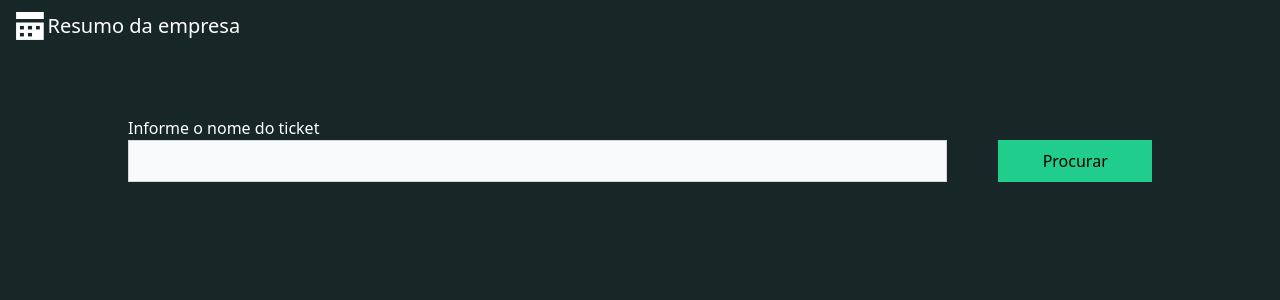
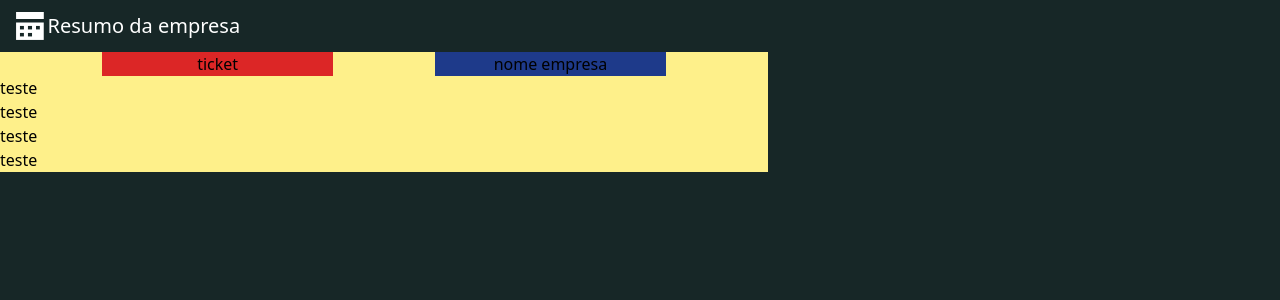
Before and after one commit to JoiceDoll/stock-exchange, a React (Vite) app in the folder Client/: page /companySummary in a window 1280 px wide. Shown: the top 300 px of the page. Built offline with nearby package versions, Linux system fonts and the light colour scheme; no server answers.

Commit message:
feat: informations enterprises style inited

```diff
--- a/Client/src/pages/companySummary/index.tsx
+++ b/Client/src/pages/companySummary/index.tsx
@@ -6,7 +6,7 @@ import { api } from "../../services/api";
 
 export default function Company() {
   const [data, setData] = React.useState("");
-  const [showTicket, setShowTicket] = React.useState(false);
+  const [showTicket, setShowTicket] = React.useState(true);
   const validationSchema = Yup.object({
     ticket: Yup.string().required("Informe o nome do ticket."),
   });
@@ -32,13 +32,16 @@ export default function Company() {
   return (
     <>
       <div className=" w-screen h-screen">
-        {showTicket === false && (
-          <div className="w-screen">
-            <div className="flex  w-[20%] justify-evenly p-3">
-              <img src={EnterpriseWhiteIcon} alt="Enterprise white icon" className="w-[12%] h-[12%]" />
-              <h1 className="text-xl text-white">Resumo da empresa</h1>
-            </div>
-
+        <div className="w-screen">
+          <div className="flex w-[20%] justify-evenly p-3">
+            <img
+              src={EnterpriseWhiteIcon}
+              alt="Enterprise white icon"
+              className="w-[12%] h-[12%]"
+            />
+            <h1 className="text-xl text-white">Resumo da empresa</h1>
+          </div>
+          {showTicket === false && (
             <div className=" w-full flex justify-center my-[5%]">
               <Formik
                 initialValues={initialValues}
@@ -74,9 +77,26 @@ export default function Company() {
                 </Form>
               </Formik>
             </div>
-          </div>
-        )}
-        {showTicket === true && <h1>teste</h1>}
+          )}
+          {showTicket === true && (
+            <div>
+              <div className="w-[60%] bg-yellow-200">
+                <div className="w-full flex justify-evenly">
+                  <div className="w-[30%] bg-red-600 text-center">ticket</div>
+                  <div className="w-[30%] bg-blue-900 text-center">
+                    nome empresa
+                  </div>
+                </div>
+                <div>
+                  <p>teste</p>
+                  <p>teste</p>
+                  <p>teste</p>
+                  <p>teste</p>
+                </div>
+              </div>
+            </div>
+          )}
+        </div>
       </div>
     </>
   );
```
